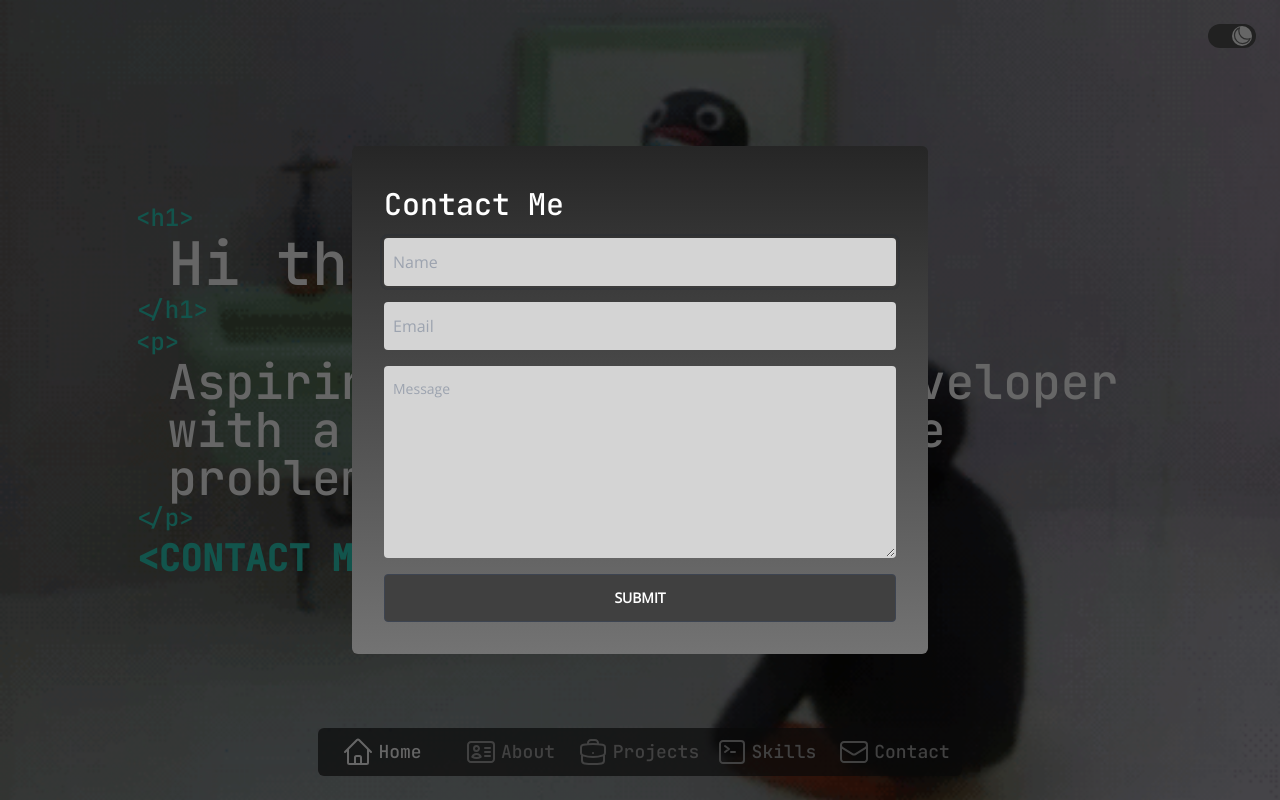
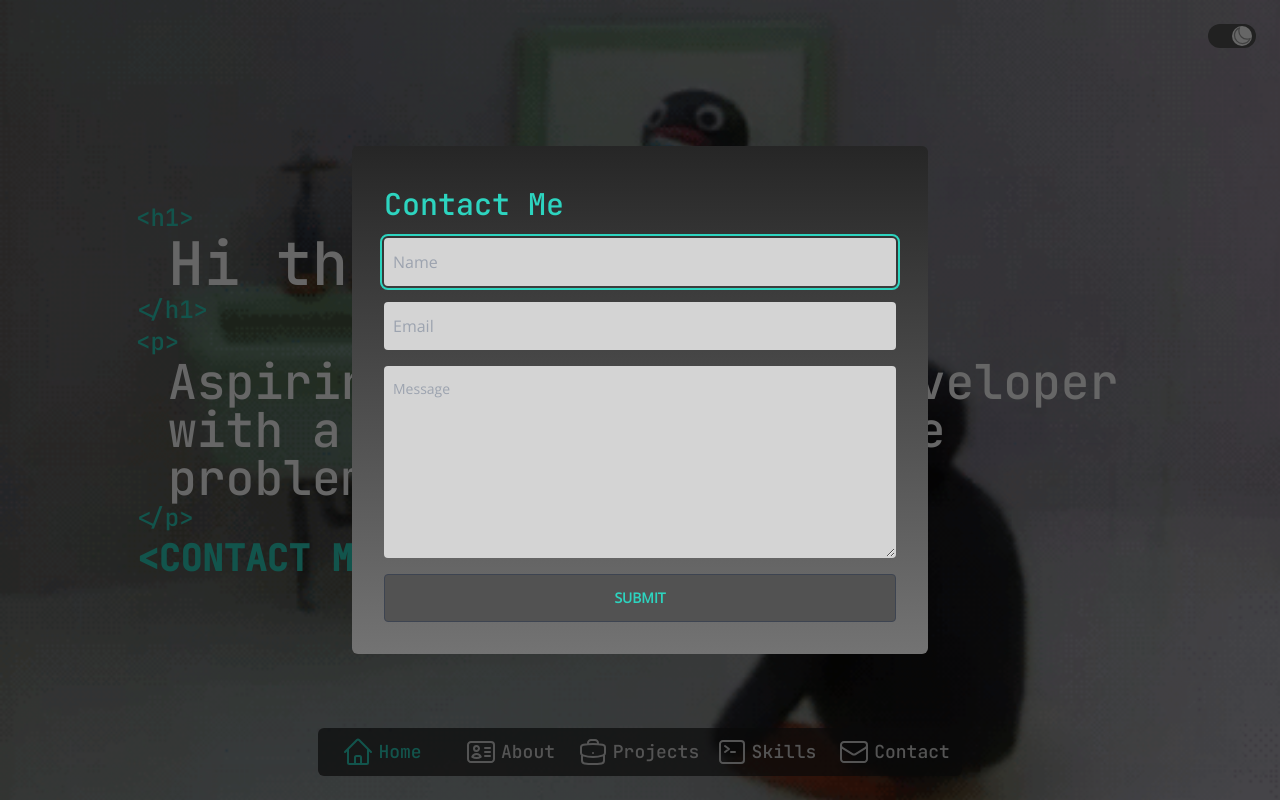
Before and after one commit to Nootonium/NootFolio, a React (Vite) app: page / in a window 1280 px wide. Both pictures are taken after a click on the button "Contact". Built offline with nearby package versions, Linux system fonts and the light colour scheme.

Commit message:
feat: adding color accents

```diff
--- a/src/components/About.tsx
+++ b/src/components/About.tsx
@@ -7,12 +7,19 @@ function About() {
     dark: 'bg-neutral-900 text-white',
     rainbow: '',
   };
+
+  const headingClasses = {
+    light: 'text-fuchsia-600',
+    dark: 'text-teal-400',
+    rainbow: '',
+  };
+
   return (
     <div
-      className={`bg-dark-100 flex min-h-screen snap-start justify-center bg-opacity-75 ${aboutClasses[theme]}`}
+      className={`flex min-h-screen snap-start justify-center bg-opacity-75 ${aboutClasses[theme]}`}
     >
       <div className='mx-4 max-w-xl py-24 lg:mx-auto'>
-        <h1 className='font-JetBrainsMono text-6xl'>About Me</h1>
+        <h1 className={`font-JetBrainsMono text-6xl ${headingClasses[theme]}`}>About Me</h1>
         <br />
         <div className='font-OpenSans text-lg'>
           <p>
--- a/src/components/Contact.tsx
+++ b/src/components/Contact.tsx
@@ -3,6 +3,7 @@ import { Fragment, useState } from 'react';
 import ContactForm from './ContactForm';
 import { postMessage } from '../api';
 import { MessageData } from '../types';
+import { useTheme } from '../hooks/ThemeContext';
 
 interface ContactProps {
   isContactOpen: boolean;
@@ -11,6 +12,7 @@ interface ContactProps {
 
 function Contact({ isContactOpen, onClose }: ContactProps) {
   const [messageStatus, setMessageStatus] = useState<'success' | 'error' | null>(null);
+  const { theme } = useTheme();
 
   const onSubmit = async (data: MessageData) => {
     try {
@@ -28,6 +30,11 @@ function Contact({ isContactOpen, onClose }: ContactProps) {
         setMessageStatus(null);
       }, 2000);
     }
+  };
+  const headingClasses = {
+    light: 'text-fuchsia-600',
+    dark: 'text-teal-400',
+    rainbow: '',
   };
   return (
     <Transition show={isContactOpen} as={Fragment}>
@@ -57,7 +64,9 @@ function Contact({ isContactOpen, onClose }: ContactProps) {
             as='div'
             className='absolute left-1/2 top-1/2 h-auto max-h-screen w-full max-w-xl -translate-x-1/2 -translate-y-1/2 rounded-md bg-gradient-to-b from-neutral-800 to-neutral-500 p-4 sm:p-8'
           >
-            <h3 className='py-2 font-JetBrainsMono text-3xl text-white'>Contact Me</h3>
+            <h3 className={`py-2 font-JetBrainsMono text-3xl ${headingClasses[theme]}`}>
+              Contact Me
+            </h3>
             <ContactForm onSubmit={onSubmit} />
             {messageStatus === 'success' && (
               <div className='alert alert-success rounded-md'>
--- a/src/components/ContactForm.tsx
+++ b/src/components/ContactForm.tsx
@@ -3,8 +3,10 @@ import Alert from './Alert';
 import { XCircleIcon } from '@heroicons/react/24/outline';
 import { MessageData } from '../types';
 import { useState } from 'react';
+import { useTheme } from '../hooks/ThemeContext';
 
 function ContactForm({ onSubmit }: { onSubmit: (data: MessageData) => void }) {
+  const { theme } = useTheme();
   const {
     register,
     handleSubmit,
@@ -24,19 +26,31 @@ function ContactForm({ onSubmit }: { onSubmit: (data: MessageData) => void }) {
     }
   };
 
+  const inputClasses = {
+    light: 'bg-neutral-300 text-neutral-800',
+    dark: 'focus:outline-teal-400',
+    rainbow: 'bg-rainbow-300',
+  };
+
+  const buttonClasses = {
+    light: 'text-fuchsia-600 hover:text-fuchsia-700',
+    dark: 'text-teal-400 hover:text-teal-500',
+    rainbow: 'bg-rainbow-300',
+  };
+
   return (
     <form onSubmit={handleSubmit(onSubmitWithLoading)} className='flex flex-col font-OpenSans'>
       <input
         {...register('name', { required: true })}
         placeholder='Name'
-        className='input my-2 rounded border bg-neutral-300 p-2 text-neutral-800'
+        className={`input my-2 rounded border bg-neutral-300 p-2 text-neutral-800 ${inputClasses[theme]}`}
       />
       {errors.name && <Alert message='This field is required' Icon={XCircleIcon} type='error' />}
 
       <input
         {...register('email', { required: true, pattern: /^\S+@\S+$/i })}
         placeholder='Email'
-        className='input my-2 rounded border bg-neutral-300 p-2 text-neutral-800'
+        className={`input my-2 rounded border bg-neutral-300 p-2 text-neutral-800 ${inputClasses[theme]}`}
       />
       {errors.email && (
         <Alert message='Please enter a valid email address' Icon={XCircleIcon} type='error' />
@@ -44,7 +58,7 @@ function ContactForm({ onSubmit }: { onSubmit: (data: MessageData) => void }) {
       <textarea
         {...register('message', { required: true })}
         placeholder='Message'
-        className='textarea my-2 h-48 max-h-64 rounded border bg-neutral-300 p-2 text-neutral-800'
+        className={`textarea my-2 h-48 max-h-64 rounded border bg-neutral-300 p-2 text-neutral-800 ${inputClasses[theme]}`}
       />
       {errors.message && <Alert message='This field is required' Icon={XCircleIcon} type='error' />}
       {isLoading ? (
@@ -57,7 +71,7 @@ function ContactForm({ onSubmit }: { onSubmit: (data: MessageData) => void }) {
       ) : (
         <input
           type='submit'
-          className='btn mt-2 cursor-pointer rounded border bg-neutral-700 p-2 hover:bg-neutral-800'
+          className={`btn mt-2 cursor-pointer rounded bg-neutral-600 p-2 hover:bg-neutral-700 ${buttonClasses[theme]}`}
         />
       )}
     </form>
--- a/src/components/NavBar.tsx
+++ b/src/components/NavBar.tsx
@@ -20,8 +20,8 @@ function NavButton({
 }) {
   const { theme } = useTheme();
   const activeClasses = {
-    light: 'text-black',
-    dark: 'text-white',
+    light: 'text-fuchsia-600',
+    dark: 'text-teal-400',
     rainbow: 'bg-rainbow-300',
   };
 
@@ -34,7 +34,7 @@ function NavButton({
       className={`tooltip tooltip-info flex w-auto flex-row items-center justify-center rounded-md p-2 sm:w-32  ${activeSection}`}
     >
       <Icon className='h-8 flex-shrink-0 sm:mr-1' />
-      <span className='sr-only text-center font-JetBrainsMono text-lg sm:not-sr-only'>{text}</span>
+      <span className='sr-only font-JetBrainsMono text-lg sm:not-sr-only'>{text}</span>
     </button>
   );
 }
@@ -48,8 +48,8 @@ function NavBar({
 }) {
   const { theme } = useTheme();
   const navbarBGClasses = {
-    light: 'bg-neutral-100 text-neutral-600',
-    dark: 'bg-neutral-900 text-neutral-400',
+    light: 'bg-neutral-100 text-neutral-700',
+    dark: 'bg-neutral-900 text-neutral-300',
     rainbow: '',
   };
 
--- a/src/components/ProjectCard.tsx
+++ b/src/components/ProjectCard.tsx
@@ -1,4 +1,3 @@
-import { useEffect, useRef, useState } from 'react';
 import { useTheme } from '../hooks/ThemeContext';
 import { Project } from '../types';
 import TechBadge from './TechBadge';
@@ -10,6 +9,11 @@ function ProjectCard({ project }: { project: Project }) {
     light: 'bg-white text-black bg-opacity-80',
     dark: 'bg-black text-white bg-opacity-30',
     rainbow: 'bg-rainbow-500',
+  };
+  const headingClasses = {
+    light: 'text-blue-600',
+    dark: 'text-lime-300',
+    rainbow: '',
   };
 
   return (
@@ -23,14 +27,16 @@ function ProjectCard({ project }: { project: Project }) {
         className={`z-10 mx-4 mb-32 mt-4 w-full max-w-4xl rounded-md pb-2 pt-20 shadow-xl sm:mt-14 ${cardClasses[theme]}`}
       >
         <div className='grid h-full grid-rows-[min-content,auto,auto,min-content] gap-2 overflow-x-auto p-4 font-OpenSans text-base sm:px-12 sm:text-xl'>
-          <h2 className='row-span-1 flex items-end font-JetBrainsMono text-xl sm:text-4xl'>
+          <h2
+            className={`row-span-1 flex items-end font-JetBrainsMono text-xl sm:text-4xl ${headingClasses[theme]}`}
+          >
             {project.title}
           </h2>
-          <div className='row-span-1 rounded-sm px-2'>
+          <div className='row-span-1 rounded-sm'>
             <h3 className='font-JetBrainsMono text-xl sm:text-2xl'>Description:</h3>
             <p className='min-h-16 max-h-72 overflow-x-auto text-justify'>{project.description}</p>
           </div>
-          <div className='row-span-1 rounded-sm px-2 '>
+          <div className='row-span-1 rounded-sm'>
             <h3 className='font-JetBrainsMono text-xl sm:text-2xl'>Technologies used:</h3>
             {project.tech_stack.map((tech, index) => (
               <TechBadge key={index} tech={tech} />
--- a/src/components/Projects.tsx
+++ b/src/components/Projects.tsx
@@ -10,18 +10,24 @@ function Projects() {
     dark: 'text-white',
     rainbow: 'bg-rainbow-300',
   };
-
   const carouselClasses = {
     light: 'bg-white bg-opacity-80',
     dark: 'bg-black bg-opacity-30',
     rainbow: 'bg-rainbow-300',
+  };
+  const headingClasses = {
+    light: 'text-fuchsia-600',
+    dark: 'text-teal-400',
+    rainbow: '',
   };
 
   return (
     <div
       className={`relative flex min-h-screen w-full snap-start justify-center ${projectsClasses[theme]}`}
     >
-      <h1 className={`z-20 mt-8 h-fit font-JetBrainsMono text-6xl sm:mt-16 `}>Projects</h1>
+      <h1 className={`z-20 mt-8 font-JetBrainsMono text-6xl sm:mt-16 ${headingClasses[theme]}`}>
+        Projects
+      </h1>
       <div className='carousel-center carousel absolute h-full w-full'>
         {projects.map((project, index) => (
           <div className='carousel-item relative w-full' key={index} id={`slide${index}`}>
--- a/src/components/ThemeToggle.tsx
+++ b/src/components/ThemeToggle.tsx
@@ -8,17 +8,23 @@ function ThemeToggle() {
   const [enabled, setEnabled] = useState(true);
   toggleTheme(enabled ? 'dark' : 'light');
 
+  const enabledClasses = {
+    light: 'ring-fuchsia-600',
+    dark: 'ring-teal-400',
+    rainbow: 'bg-rainbow-300',
+  };
+
   return (
     <div data-tip='theme' className='tooltip tooltip-left tooltip-info absolute right-6 top-6'>
       <Switch
         checked={enabled}
         onChange={setEnabled}
-        className='relative z-20 inline-flex h-6 w-12 items-center rounded-full ring-neutral-400 ui-checked:bg-neutral-600 ui-not-checked:bg-neutral-200 ui-not-checked:ring-2'
+        className={`relative z-20 inline-flex h-6 w-12 items-center rounded-full ui-checked:bg-neutral-600 ui-not-checked:bg-neutral-200 ui-not-checked:ring-1 ${enabledClasses[theme]}`}
       >
         <span className='sr-only'>Enable notifications</span>
         <span className='inline-block h-5 w-5 transform rounded-full bg-white transition ui-checked:translate-x-6 ui-not-checked:translate-x-1'>
           {enabled ? (
-            <MoonIcon className='h-5 w-5 text-neutral-500' />
+            <MoonIcon className='h-5 w-5 text-neutral-400' />
           ) : (
             <SunIcon className='h-5 w-5 text-yellow-500' />
           )}
```
